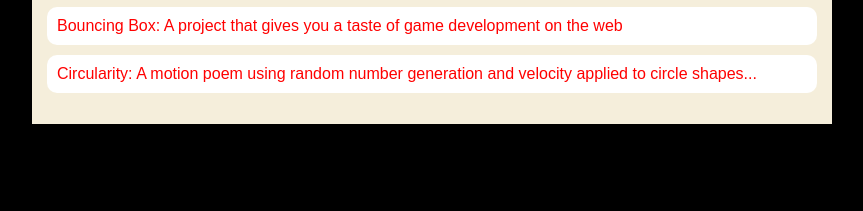
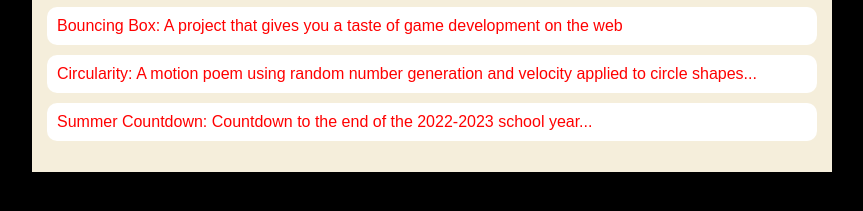
Before and after one commit to cleblanc123/cleblanc123.github.io, a plain HTML site: page portfolio.html in a window 1280 px wide. Shown: the part 221-432 px from the top of the page, without its empty margins (208-1071 px from the left). Drawn offline with Linux system fonts and the light colour scheme.

Commit message:
Finished school timer

```diff
--- a/portfolio.html
+++ b/portfolio.html
@@ -114,6 +114,7 @@
                         <li><a href="projects/platformer/">Platformer: A cannon - dodging, collectible - grabbing adventure game for Halleb0t</a></li>
                         <li><a href="projects/bouncing-box/">Bouncing Box: A project that gives you a taste of game development on the web </a></li>
                         <li><a href="projects/circularity/">Circularity: A motion poem using random number generation and velocity applied to circle shapes...</a></li>
+                        <li><a href="projects/school-end-timer/">Summer Countdown: Countdown to the end of the 2022-2023 school year...</a></li>
                     </ul>
                 </div>
             </main>
```
